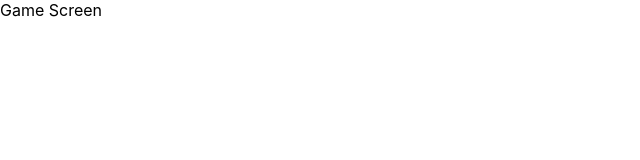
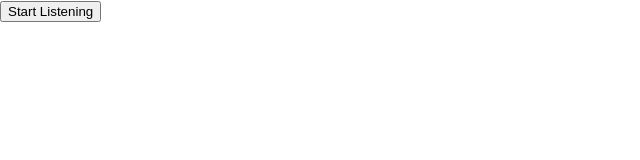
Before and after one commit to IndexDuo/WingHacks2024, a React (Create React App) app: page /game in a window 1280 px wide. Shown: the top 160 px of the page, without its empty margins (0-640 px from the left). Built offline with nearby package versions, Linux system fonts and the light colour scheme.

Commit message:
Apr 6, 2024, 12:20 AM

```diff
--- a/src/components/GameScreen.js
+++ b/src/components/GameScreen.js
@@ -1,7 +1,17 @@
 import React from 'react';
+import VoiceRecognition from './VoiceRecognition';
 
-const GameScreen = () => {
-  return <div>Game Screen</div>;
+const App = () => {
+  const handleTranscript = (transcript) => {
+    console.log(transcript);
+  };
+
+  return (
+    <div>
+      <VoiceRecognition onTranscriptReceived={handleTranscript} />
+      {/* Other components */}
+    </div>
+  );
 };
 
-export default GameScreen;
+export default App;
```
